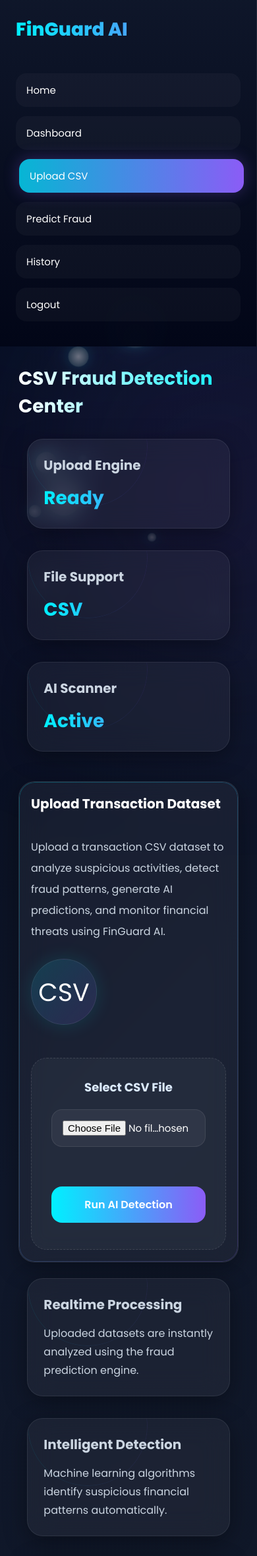
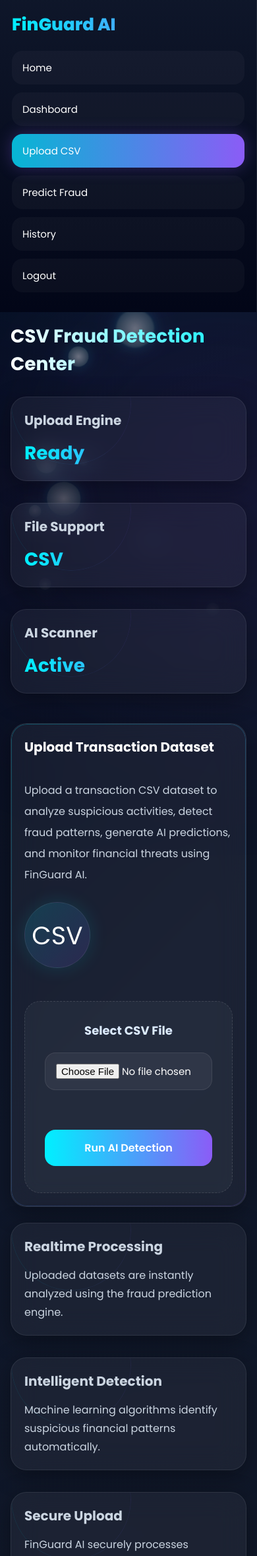
Before and after one commit to ARUN-8006/FinGuard_AI, a Flask app: page /upload in a window 390 px wide. Shown: the top 2358 px of the page at 66% size. Run offline with Flask 3, Linux system fonts and the light colour scheme; the visitor is signed in with stand-in values (Sample User, id 1); parts of the project's set-up code (start-up, migrations or seed data) failed here and were passed over.

Commit message:
Fix actual mobile CSS classes

```diff
--- a/static/css/style.css
+++ b/static/css/style.css
@@ -1196,3 +1196,67 @@ html, body {
         margin: 15px auto !important;
     }
 }
+@media (max-width: 768px) {
+
+    html, body {
+        width: 100% !important;
+        max-width: 100% !important;
+        overflow-x: hidden !important;
+    }
+
+    .sidebar {
+        position: relative !important;
+        width: 100% !important;
+        height: auto !important;
+        padding: 18px !important;
+        overflow-x: hidden !important;
+    }
+
+    .logo {
+        font-size: 26px !important;
+        margin-bottom: 20px !important;
+        white-space: normal !important;
+    }
+
+    .sidebar a {
+        width: 100% !important;
+        margin-bottom: 12px !important;
+        font-size: 15px !important;
+        transform: none !important;
+    }
+
+    .main {
+        margin-left: 0 !important;
+        padding: 16px !important;
+        width: 100% !important;
+    }
+
+    .header {
+        display: block !important;
+        width: 100% !important;
+    }
+
+    .status-box {
+        width: 100% !important;
+        margin-top: 15px !important;
+        font-size: 14px !important;
+    }
+
+    .glass,
+    .hero-box,
+    .chart-box,
+    .action-box {
+        width: 100% !important;
+        max-width: 100% !important;
+        padding: 20px !important;
+    }
+
+    .hero-content h2 {
+        font-size: 24px !important;
+    }
+
+    .hero-content p {
+        font-size: 14px !important;
+        line-height: 24px !important;
+    }
+}
```
